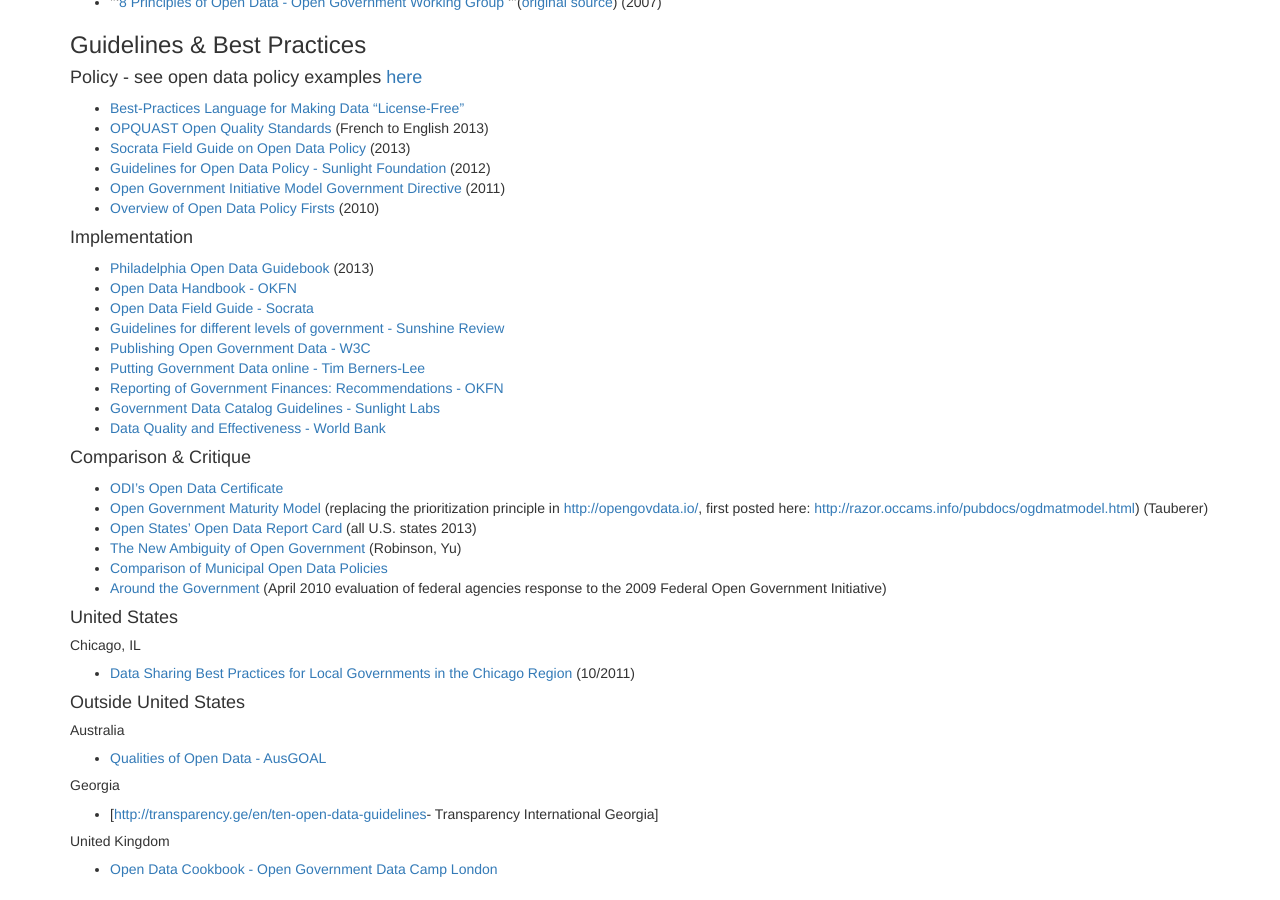
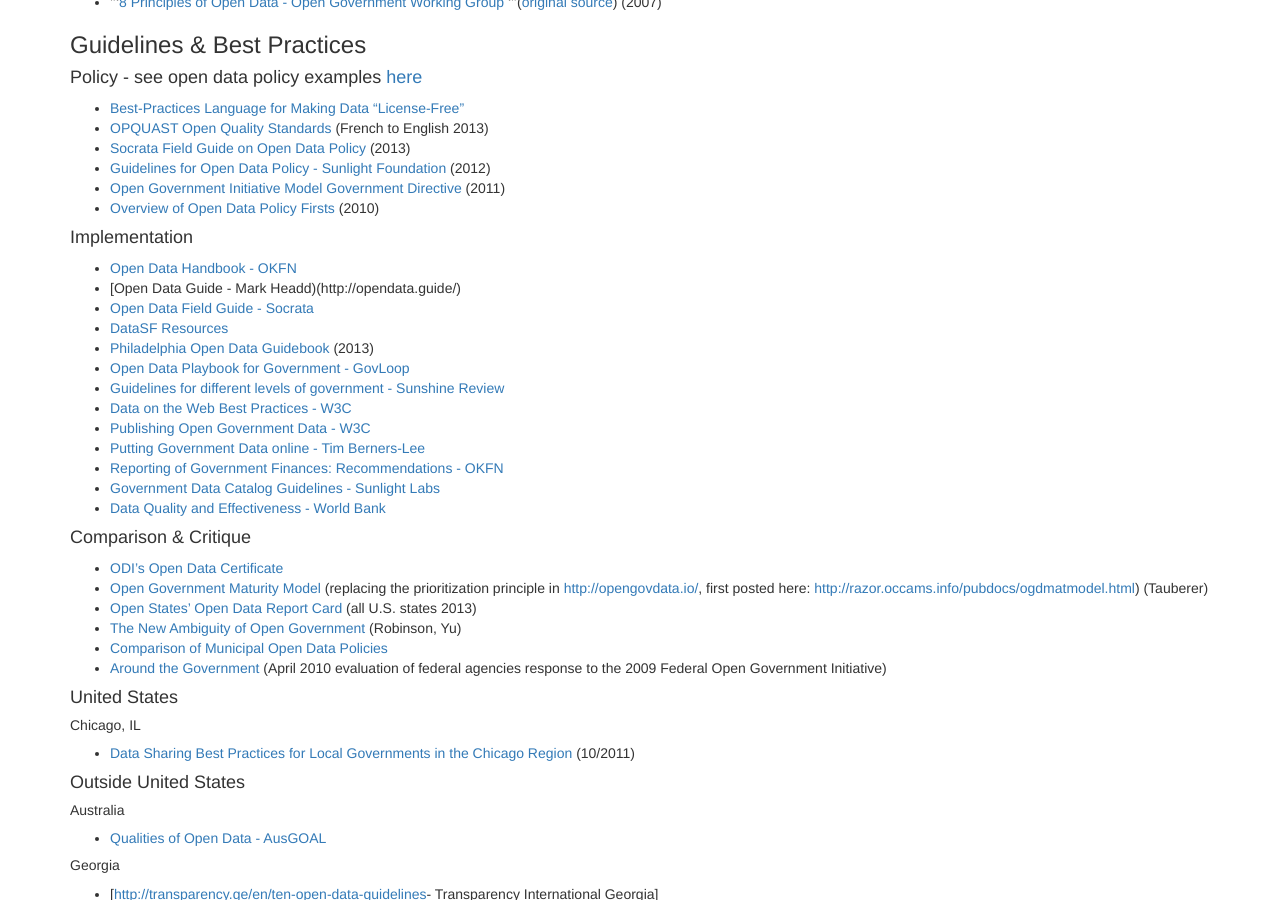
Before and after one commit to CivComs/wiki, a Jekyll site: the page built from Open_Data_Guidelines.md, in a window 1280 px wide and 900 px high, scrolled down 458 px. Built offline with Jekyll 4.4.1, drawn with Linux system fonts in a browser that asks for light colours; nearby versions of some CDN libraries; library files that are not in the unit come from our copies.

Commit message:
Adding updated open data guilde resources

```diff
--- a/Open_Data_Guidelines.md
+++ b/Open_Data_Guidelines.md
@@ -27,10 +27,14 @@ permalink: /Open_Data_Guidelines/
 
 #### Implementation
 
+-   [Open Data Handbook - OKFN](http://opendatahandbook.org/)
+-   [Open Data Guide - Mark Headd)(http://opendata.guide/)
+-   [Open Data Field Guide - Socrata](http://www.socrata.com/open-data-field-guide/)
+-   [DataSF Resources](http://datasf.org/resources/)
 -   [Philadelphia Open Data Guidebook](https://docs.google.com/document/d/1Kd4AOoRG8q18PVZ0JMusgKWJmgjrWvv3iTdKUjLEdT4/edit) (2013)
--   [Open Data Handbook - OKFN](http://opendatahandbook.org/)
--   [Open Data Field Guide - Socrata](http://www.socrata.com/open-data-field-guide/)
+-   [Open Data Playbook for Government - GovLoop](https://www.govloop.com/resources/the-open-data-playbook-for-government/)
 -   [Guidelines for different levels of government - Sunshine Review](http://sunshinereview.org/index.php/Sunshine_Review)
+-   [Data on the Web Best Practices - W3C](http://www.w3.org/TR/dwbp/)
 -   [Publishing Open Government Data - W3C](http://www.w3.org/TR/gov-data/)
 -   [Putting Government Data online - Tim Berners-Lee](http://www.w3.org/DesignIssues/GovData)
 -   [Reporting of Government Finances: Recommendations - OKFN](http://opengovernmentdata.org/finances/)
```
